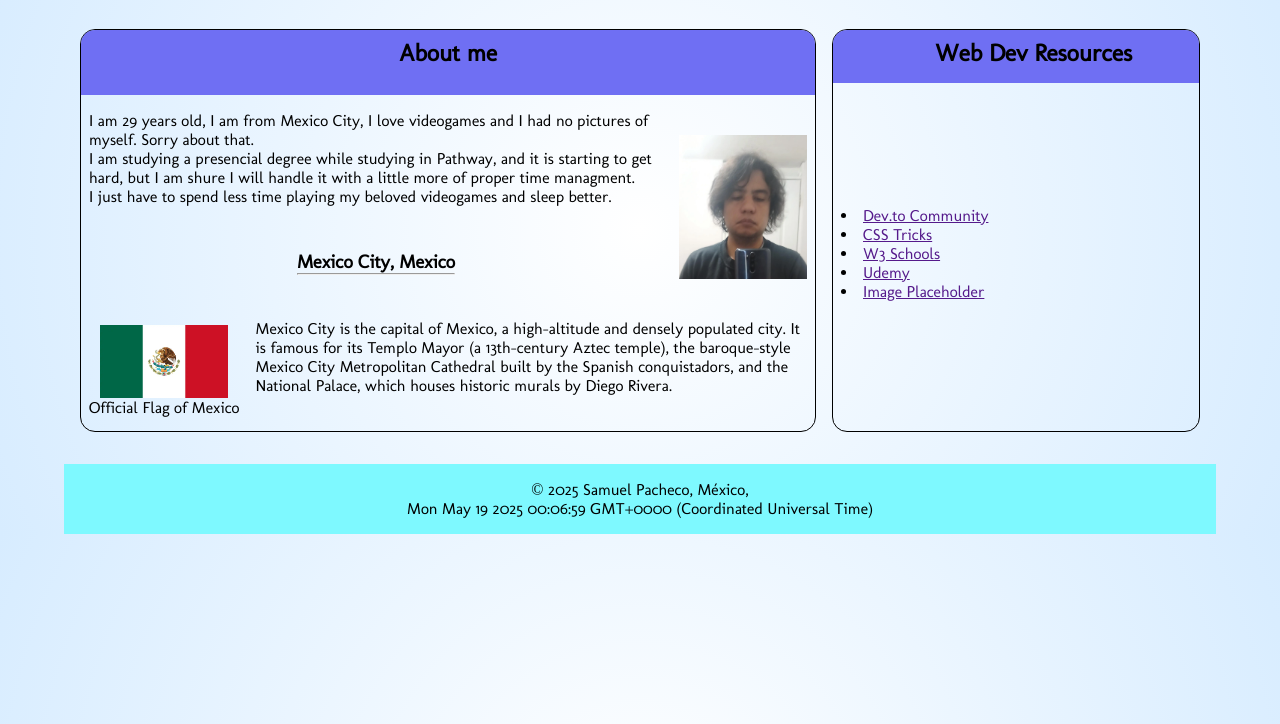
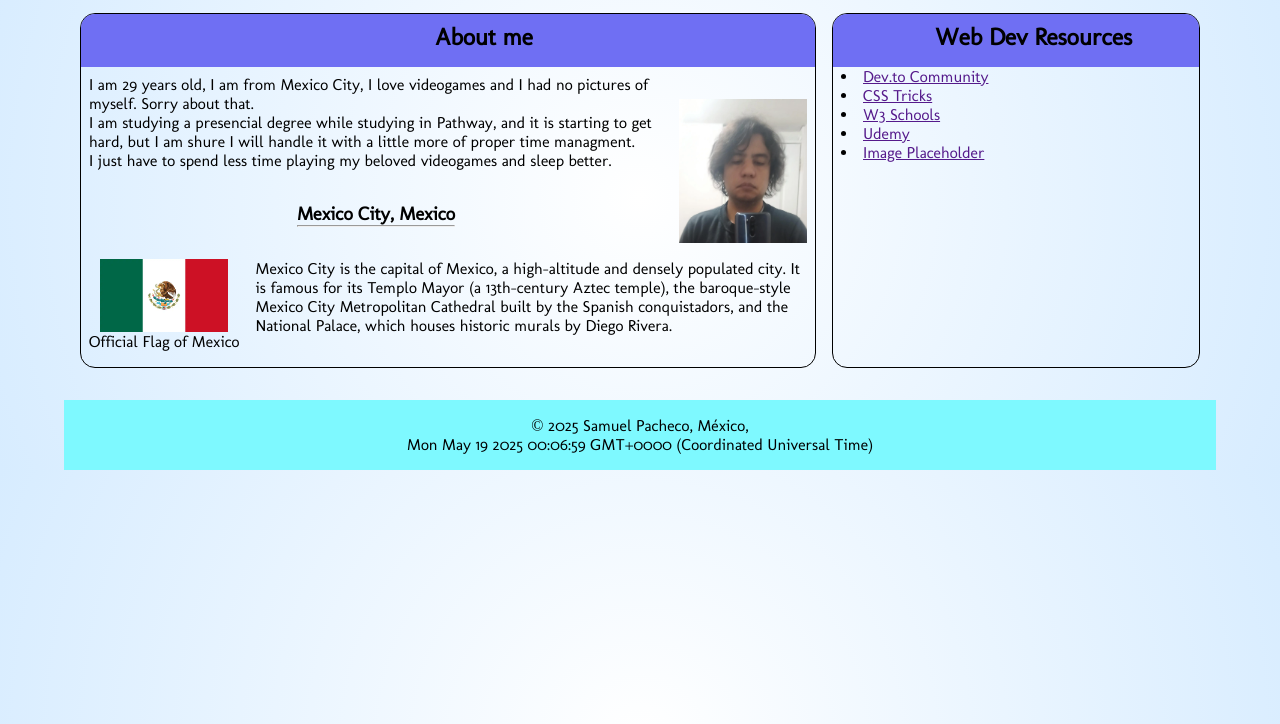
Before and after one commit to samuelpf95/wdd131, a plain HTML site: page index.html in a window 1280 px wide. Shown: the part 76-800 px from the top of the page. Drawn offline with Linux system fonts and the light colour scheme; a web font is replaced by a local one.

Commit message:
fix section

```diff
--- a/index.html
+++ b/index.html
@@ -39,9 +39,9 @@
     </div>
     </header>
         <main id="index">
-            <section class="card" id="s1">
+            <section class="card"  id="s1">
                 <h2 id="stitle" class="sectiontitle">About me</h2>
-                <p id="desc">I am 29 years old, I am from Mexico City, I love videogames and I had no pictures of myself. Sorry about
+                <div id="divs1"><p id="desc">I am 29 years old, I am from Mexico City, I love videogames and I had no pictures of myself. Sorry about
                 that. <br>I am studying a presencial degree while studying in Pathway, and it is starting to get hard, but I am
                 shure I will handle it with a little more of proper time managment. <br>
                 I just have to spend less time playing my beloved videogames and sleep better. <br>
@@ -51,10 +51,11 @@
                 <figure id="flag"><img src="images/flag.webp" alt="Mexico Flag"> <figcaption>Official Flag of Mexico</figcaption></figure>
                 <p id="mx">Mexico City is the capital of Mexico, a high-altitude and densely populated city. It is famous for its
                 Templo Mayor (a 13th-century Aztec temple), the baroque-style Mexico City Metropolitan Cathedral built
-                by the Spanish conquistadors, and the National Palace, which houses historic murals by Diego Rivera.</p>
+                by the Spanish conquistadors, and the National Palace, which houses historic murals by Diego Rivera.</p></div>
             </section>
             <section class="card" id="s2">
                 <h2 class="sectiontitle">Web Dev Resources</h2>
+                <div>
                 <ul>
                     <li><a href="">Dev.to Community</a></li>
                     <li><a href="">CSS Tricks</a></li>
@@ -62,6 +63,7 @@
                     <li><a href="">Udemy</a></li>
                     <li><a href="">Image Placeholder</a></li>
                 </ul>
+                </div>
             </section>
         </main>
     </div>
--- a/styles/base.css
+++ b/styles/base.css
@@ -59,10 +59,9 @@ h1{
 	.card{
 		border: 1px solid black;
 		border-radius: 15px;
-	margin-top: 1rem;
 		padding: .5rem;
 		overflow: hidden;
-	display: grid;
+		height: fit-content;
 	}
 	.sectiontitle{
 		background-color: var(--scolor);
@@ -75,17 +74,20 @@ h1{
 		height: auto;
 		box-sizing: unset;
 	}
-#s1{
+	#divs1{
+		display: grid;
 		grid-template-areas:
-	"title title title title"
 		"text text text pic"
 		"t2 t2 t2 pic"
 		"flag txt2 txt2 txt2";
 		gap: 1rem;
 		justify-items: center;
+		height: fit-content;
+		padding: .5rem 0;
 	}
 	#stitle{
 		grid-area: title;
+		align-items: center;
 	}
 	#desc{
 		grid-area: text;
@@ -110,14 +112,13 @@ h1{
 	}
 	#s2{
 		display: inline;
+		height: 100%;
 	}
 	#s2 ul{
 		list-style-position: inside;
 		display: block;
 		margin: auto;
 		height: 100%;
-	margin-top: 35%;
-	margin-bottom: 35%;
 	}
 	footer{
 		margin-top: 2rem;
```
Lines whose indentation alone changed are shown as unchanged.
